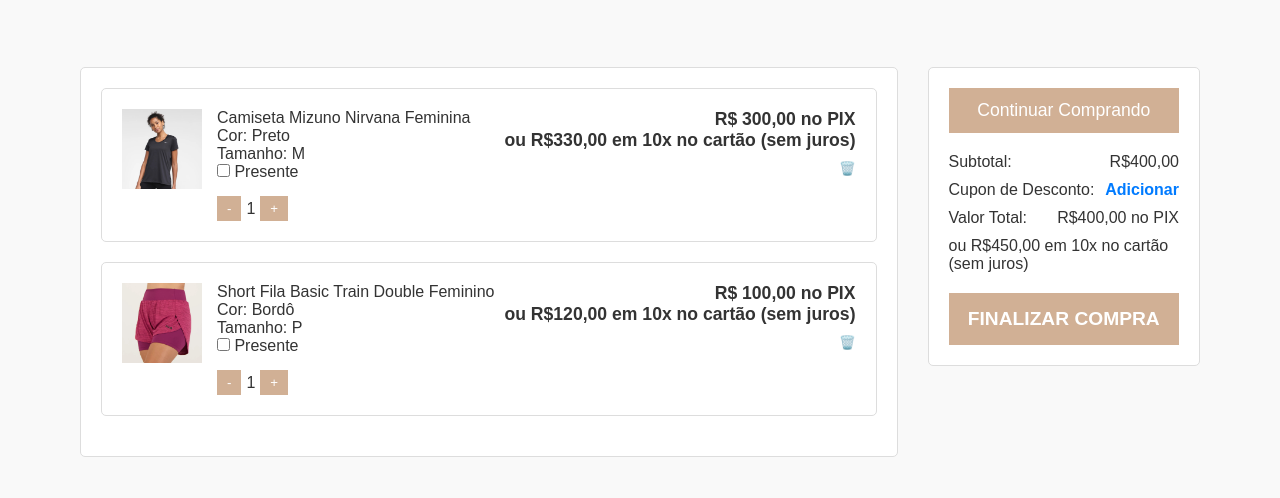
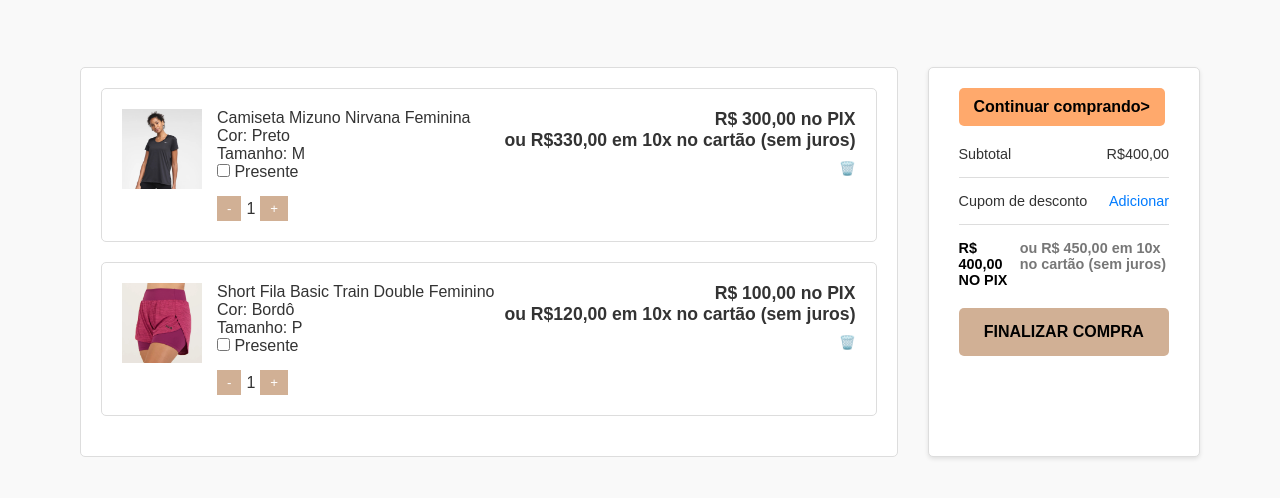
Before and after one commit to LuanCristopher/projweb, a plain HTML site: page cart.html in a window 1280 px wide. Shown: the part 140-638 px from the top of the page. Drawn offline with Linux system fonts and the light colour scheme.

Commit message:
Ajuste do checkout

```diff
--- a/cart.css
+++ b/cart.css
@@ -105,23 +105,31 @@
 
 .checkout {
   background: white;
-  padding: 20px;
-  border: 1px solid #ddd;
-  border-radius: 5px;
-  height: fit-content; /* Ajusta à altura do conteúdo */
+  padding: 20px 30px; /* Espaçamento interno do box */
+  border: 1px solid #ddd; /* Borda cinza clara */
+  border-radius: 5px; /* Bordas arredondadas */
+  box-shadow: 0px 2px 4px rgba(0, 0, 0, 0.1); /* Sombra leve */
+  width: 100%; /* Largura total da coluna */
 }
 
 .checkout .continue-shopping {
-  background-color: #d1b095;
-  color: white;
-  padding: 12px;
+  background-color: #ffa96c; /* Cor do botão */
+  color: black;
+  padding: 10px 15px;
   border: none;
+  border-radius: 5px; /* Bordas arredondadas */
+  font-size: 1rem;
+  font-weight: bold;
   cursor: pointer;
+  text-align: left; /* Texto alinhado à esquerda */
   display: block;
-  width: 100%;
-  text-align: center;
-  margin-bottom: 20px;
-  font-size: 1.1rem;
+  margin-bottom: 20px; /* Espaço abaixo do botão */
+}
+
+.checkout .continue-shopping::after {
+  content: ">";
+  float: right;
+  font-weight: bold;
 }
 
 .summary {
@@ -129,26 +137,47 @@
 }
 
 .summary p {
-  margin-bottom: 10px;
+  margin: 15px 0; /* Margem entre linhas */
   display: flex;
-  justify-content: space-between;
+  justify-content: space-between; /* Alinha texto e valores */
+  font-size: 0.9rem; /* Tamanho do texto */
+}
+
+.summary hr {
+  border: none;
+  border-top: 1px solid #ddd; /* Linha divisória */
+  margin: 10px 0; /* Margem superior/inferior */
 }
 
 .summary a {
-  color: #007bff;
-  text-decoration: none;
+  color: #007bff; /* Azul para o link */
+  text-decoration: none; /* Remove sublinhado */
+  font-size: 0.9rem;
+}
+
+.total {
+  font-size: 1.2rem;
   font-weight: bold;
+  color: black;
+  margin-top: 10px;
+}
+
+.total-subtext {
+  font-size: 0.9rem;
+  color: #777;
 }
 
 .finalize {
-  background-color: #d1b095;
-  color: white;
+  background-color: #d1b095; /* Cor do botão */
+  color: black; /* Cor do texto */
   padding: 15px;
   border: none;
   cursor: pointer;
+  border-radius: 5px; /* Bordas arredondadas */
   display: block;
-  width: 100%;
-  font-size: 1.2rem;
+  width: 100%; /* Largura total */
+  font-size: 1rem;
   font-weight: bold;
   text-align: center;
+  margin-top: 20px; /* Espaço acima do botão */
 }
--- a/cart.html
+++ b/cart.html
@@ -62,14 +62,23 @@
     </section>
 
     <aside class="checkout">
-      <button class="continue-shopping">Continuar Comprando</button>
+      <button class="continue-shopping">Continuar comprando</button>
       <div class="summary">
-        <p>Subtotal: <span>R$400,00</span></p>
-        <p>Cupon de Desconto: <a href="#">Adicionar</a></p>
-        <p>Valor Total: <span>R$400,00 no PIX</span></p>
-        <p>ou R$450,00 em 10x no cartão (sem juros)</p>
-      </div>
-      <button class="finalize">FINALIZAR COMPRA</button>
+        <p>
+          <span>Subtotal</span>
+          <span>R$400,00</span>
+        </p>
+        <hr />
+        <p>
+          <span>Cupom de desconto</span>
+          <a href="#">Adicionar</a>
+        </p>
+        <hr />
+        <p class="total">
+          R$ 400,00 NO PIX
+          <span class="total-subtext">ou R$ 450,00 em 10x no cartão (sem juros)</span>
+        </p>
+        <button class="finalize">FINALIZAR COMPRA</button>
     </aside>
   </main>
 </body>
```
